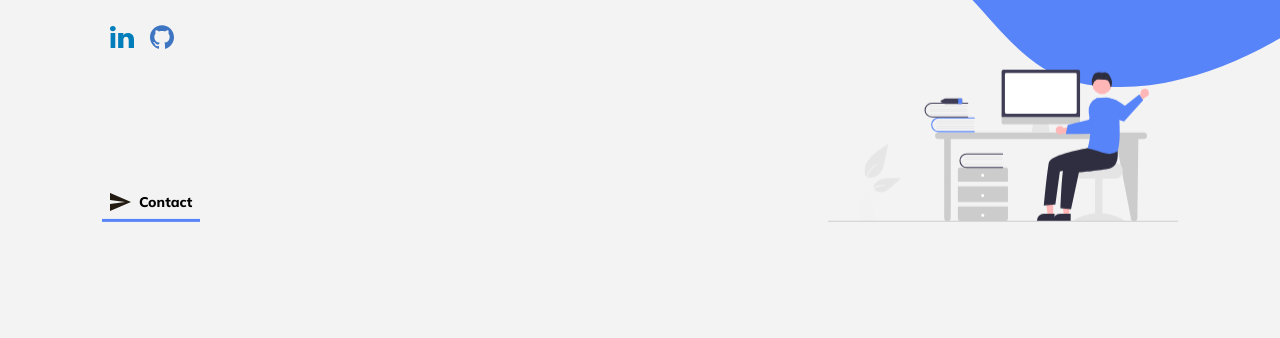
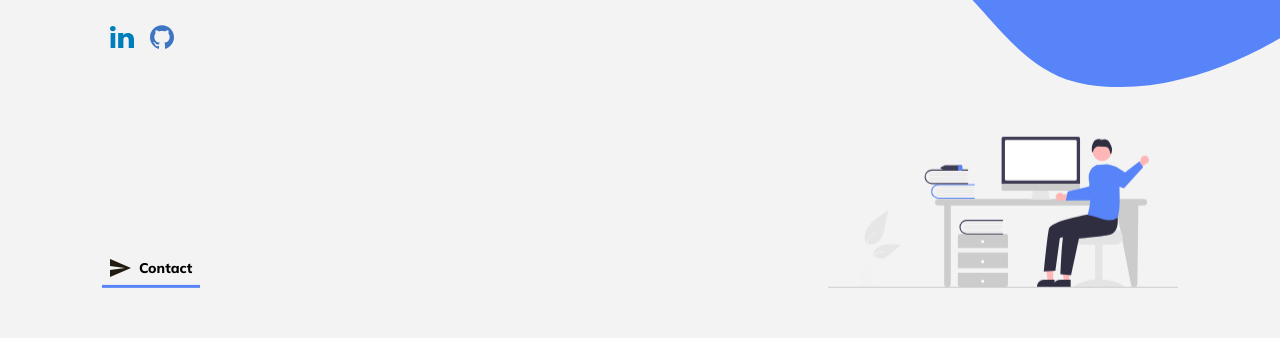
Before and after one commit to MBerry97/new-portfolio, a React (Create React App) app: page / in a window 1280 px wide. Shown: the part 428-766 px from the top of the page. Built offline with nearby package versions, Linux system fonts and the light colour scheme.

Commit message:
added new layout to intro

```diff
--- a/src/Pages/Home/Intro/Intro.css
+++ b/src/Pages/Home/Intro/Intro.css
@@ -13,24 +13,23 @@
 }
 
 .intro-container-inner {
-  padding: 19.2rem 0rem 0rem 1.6rem;
+  padding: 19.2rem 0rem 15rem 1.6rem;
   display: flex;
   flex: 1;
   flex-direction: column;
   z-index: 1;
   min-height: 100%;
+  justify-content: space-between;
+}
+
+.intro-container-inner .intro-contact__div {
+  display: flex;
+  align-items: flex-end;
+  justify-content: space-between;
 }
 
 .intro-container-inner .intro__img {
   max-width: 25rem;
-  align-self: flex-end;
-  position: absolute;
-  bottom: 15rem;
-}
-
-.intro-container-inner .intro-contact__btn {
-  position: absolute;
-  bottom: 15rem;
 }
 
 .intro-info__div {
@@ -75,9 +74,6 @@ body.dark-mode .intro-info__div > span {
   .intro-container-outer > img {
     min-width: 45rem;
   }
-  .intro-container-inner .intro__img {
-    max-width: 30rem;
-  }
   .intro-info__div {
     position: relative;
     bottom: 3rem;
@@ -94,9 +90,8 @@ body.dark-mode .intro-info__div > span {
     margin: 0;
     line-height: 8rem;
   }
-  .intro-info__div > img {
-    max-width: 40rem;
-    margin-bottom: 2rem;
+  .intro-contact__div .intro__img {
+    max-width: 30rem;
   }
 }
 
--- a/src/Pages/Home/Intro/Intro.scss
+++ b/src/Pages/Home/Intro/Intro.scss
@@ -16,26 +16,23 @@
 }
 
 .intro-container-inner {
-  padding: 19.2rem 0rem 0rem 1.6rem;
+  padding: 19.2rem 0rem 15rem 1.6rem;
   display: flex;
   flex: 1;
   flex-direction: column;
 
   z-index: 1;
   min-height: 100%;
+  justify-content: space-between;
+
+  .intro-contact__div {
+    display: flex;
+    align-items: flex-end;
+    justify-content: space-between;
+  }
 
   .intro__img {
     max-width: 25rem;
-
-    align-self: flex-end;
-
-    position: absolute;
-    bottom: 15rem;
-  }
-
-  .intro-contact__btn {
-    position: absolute;
-    bottom: 15rem;
   }
 }
 
@@ -84,11 +81,6 @@ body.dark-mode {
       min-width: 45rem;
     }
   }
-  .intro-container-inner {
-    .intro__img {
-      max-width: 30rem;
-    }
-  }
 
   .intro-info__div {
     position: relative;
@@ -106,10 +98,11 @@ body.dark-mode {
       margin: 0;
       line-height: 8rem;
     }
+  }
 
-    > img {
-      max-width: 40rem;
-      margin-bottom: 2rem;
+  .intro-contact__div {
+    .intro__img {
+      max-width: 30rem;
     }
   }
 }
--- a/src/Pages/Home/Intro/Intro.tsx
+++ b/src/Pages/Home/Intro/Intro.tsx
@@ -1,5 +1,4 @@
 /* eslint-disable @typescript-eslint/no-unused-vars */
-import NavBar from 'Components/NavBar/NavBar';
 import React from 'react';
 import './Intro.css';
 import introBgImg from 'Assets/bgs/intro-blob-bg.svg';
@@ -8,7 +7,6 @@ import underLine from 'Assets/bgs/Line 1.svg';
 import linkedInImg from 'Assets/icons/linkedin.svg';
 import githubImg from 'Assets/icons/github.svg';
 import Button from 'Components/Button/Button';
-import emailImg from 'Assets/icons/email.png';
 import ScrollAnimation from 'react-animate-on-scroll';
 import Send from 'Components/Icons/Send';
 import { Link } from 'react-scroll';
@@ -16,7 +14,7 @@ import { Link } from 'react-scroll';
 function Intro() {
   return (
     <section className="intro-container-outer" id="Home">
-      <img src={introBgImg} alt="me" />
+      <img src={introBgImg} alt="blob bg" />
       <div className="intro-container-inner">
         <div className="intro-info__div">
           <span>
@@ -40,7 +38,7 @@ function Intro() {
           </p>
           <ScrollAnimation
             animateIn="fadeInLeft"
-            delay={1500}
+            delay={1000}
             className="intro-icon__div"
           >
             <img src={linkedInImg} alt="linkedIn" />
@@ -48,15 +46,7 @@ function Intro() {
           </ScrollAnimation>
         </div>
 
-        <ScrollAnimation
-          animateIn="fadeInDown"
-          delay={2000}
-          className="intro__img"
-          offset={0}
-        >
-          <img src={meIntro} alt="me" />
-        </ScrollAnimation>
-
+        <div className="intro-contact__div">
           <ScrollAnimation
             animateIn="fadeInDown"
             delay={2000}
@@ -67,6 +57,15 @@ function Intro() {
               <Button text="Contact" type="action" img={<Send />} />
             </Link>
           </ScrollAnimation>
+          <ScrollAnimation
+            animateIn="fadeInDown"
+            delay={2000}
+            className="intro__img"
+            offset={0}
+          >
+            <img src={meIntro} alt="me" />
+          </ScrollAnimation>
+        </div>
       </div>
     </section>
   );
```
Lines whose indentation alone changed are shown as unchanged.
